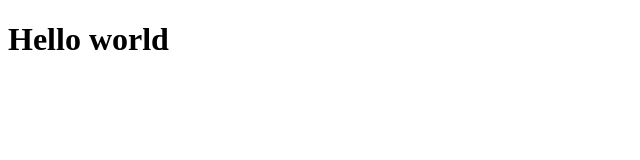
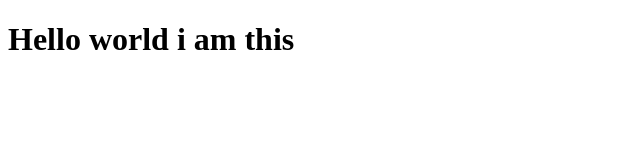
Before and after one commit to JunaidKhanNiazii/CloudAssignment4, a plain HTML site: page index.html in a window 1280 px wide. Shown: the whole page, without its empty margins (0-640 px from the left). Drawn offline with Linux system fonts and the light colour scheme.

Commit message:
update and check teh git connection

```diff
--- a/index.html
+++ b/index.html
@@ -6,6 +6,6 @@
     <title>Document</title>
 </head>
 <body>
-    <h1>Hello world </h1>
+    <h1>Hello world  i am this </h1>
 </body>
 </html>
```
